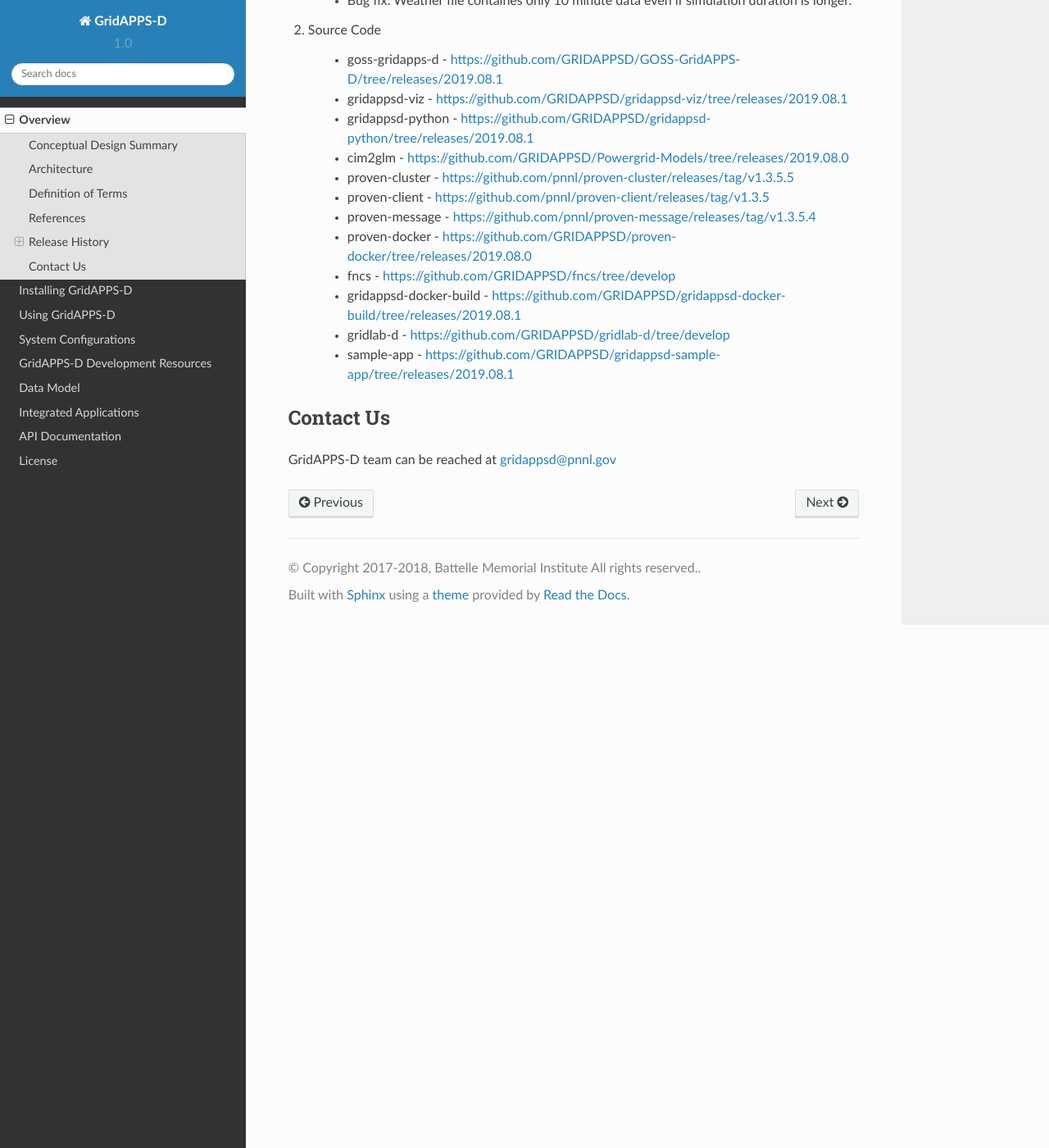
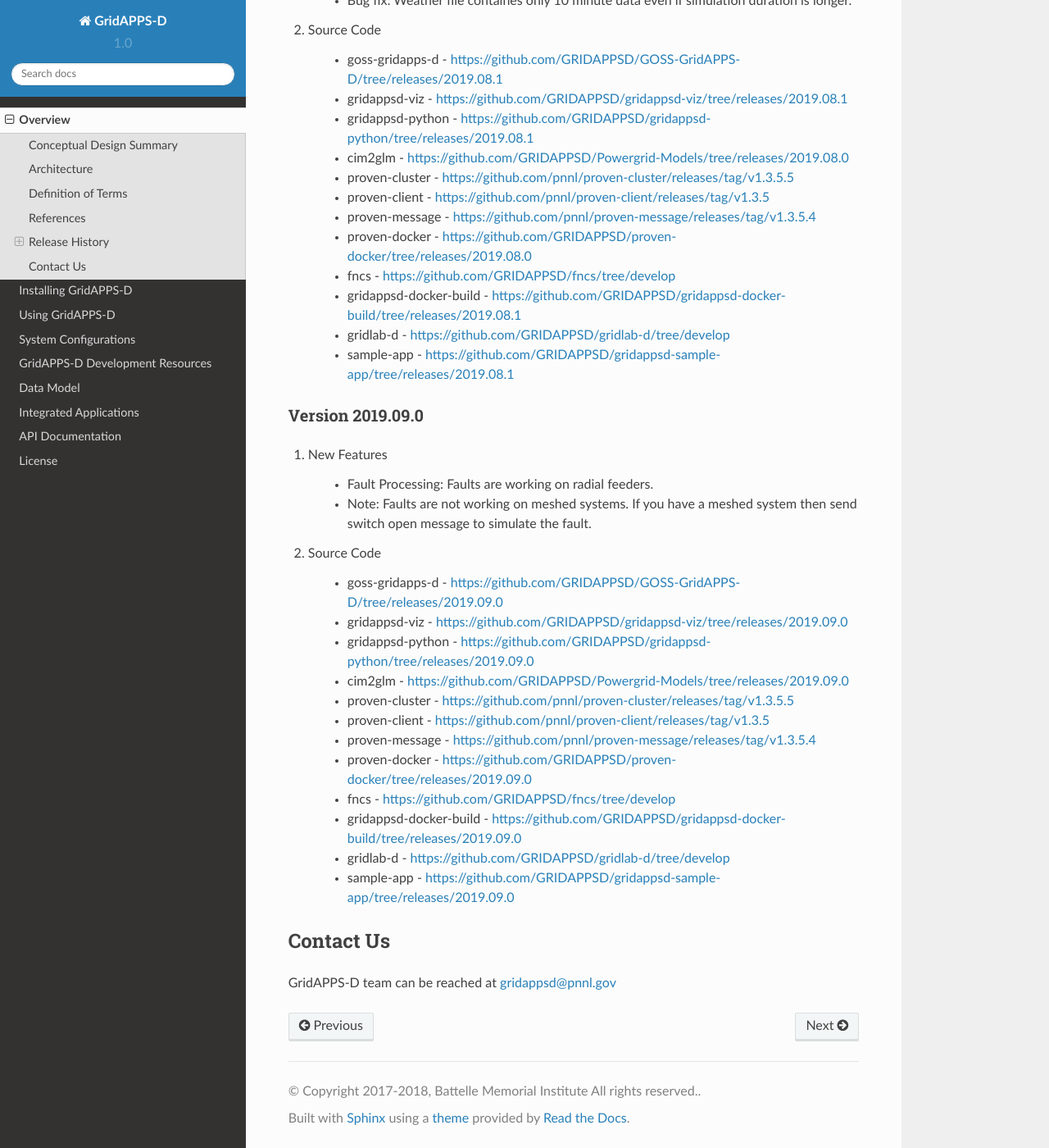
Before and after one commit to ericstephan/gridappsd-docs, a Sphinx documentation site: the page built from docs/source/overview/index.rst, in a window 1280 px wide and 1400 px high, scrolled down 15026 px. Shown: the whole window at 82% size. Built offline with Sphinx 7.4.7 and the Read the Docs theme 2.0.0, drawn with Linux system fonts in a browser that asks for light colours.

Commit message:
2019.09.0 version added

```diff
--- a/docs/source/overview/version_history.rst
+++ b/docs/source/overview/version_history.rst
@@ -427,3 +427,26 @@
 	- gridappsd-docker-build - https://github.com/GRIDAPPSD/gridappsd-docker-build/tree/releases/2019.08.1
 	- gridlab-d - https://github.com/GRIDAPPSD/gridlab-d/tree/develop
 	- sample-app - https://github.com/GRIDAPPSD/gridappsd-sample-app/tree/releases/2019.08.1
+
+Version 2019.09.0
+^^^^^^^^^^^^^^^^^
+
+1. New Features
+
+	- Fault Processing: Faults are working on radial feeders.
+	- Note: Faults are not working on meshed systems. If you have a meshed system then send switch open message to simulate the fault.
+
+2. Source Code
+
+	- goss-gridapps-d - https://github.com/GRIDAPPSD/GOSS-GridAPPS-D/tree/releases/2019.09.0
+	- gridappsd-viz - https://github.com/GRIDAPPSD/gridappsd-viz/tree/releases/2019.09.0
+	- gridappsd-python - https://github.com/GRIDAPPSD/gridappsd-python/tree/releases/2019.09.0
+	- cim2glm - https://github.com/GRIDAPPSD/Powergrid-Models/tree/releases/2019.09.0
+	- proven-cluster - https://github.com/pnnl/proven-cluster/releases/tag/v1.3.5.5
+	- proven-client - https://github.com/pnnl/proven-client/releases/tag/v1.3.5
+	- proven-message - https://github.com/pnnl/proven-message/releases/tag/v1.3.5.4
+	- proven-docker - https://github.com/GRIDAPPSD/proven-docker/tree/releases/2019.09.0
+	- fncs - https://github.com/GRIDAPPSD/fncs/tree/develop
+	- gridappsd-docker-build - https://github.com/GRIDAPPSD/gridappsd-docker-build/tree/releases/2019.09.0
+	- gridlab-d - https://github.com/GRIDAPPSD/gridlab-d/tree/develop
+	- sample-app - https://github.com/GRIDAPPSD/gridappsd-sample-app/tree/releases/2019.09.0
```
